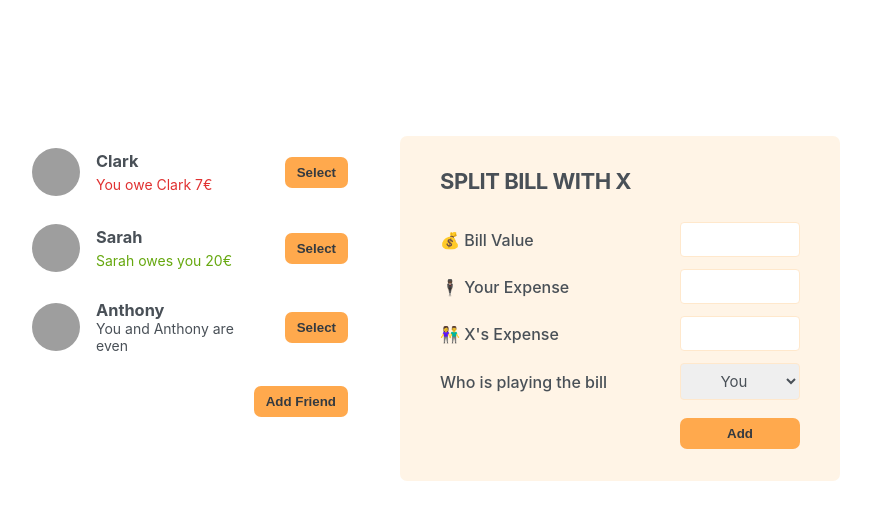
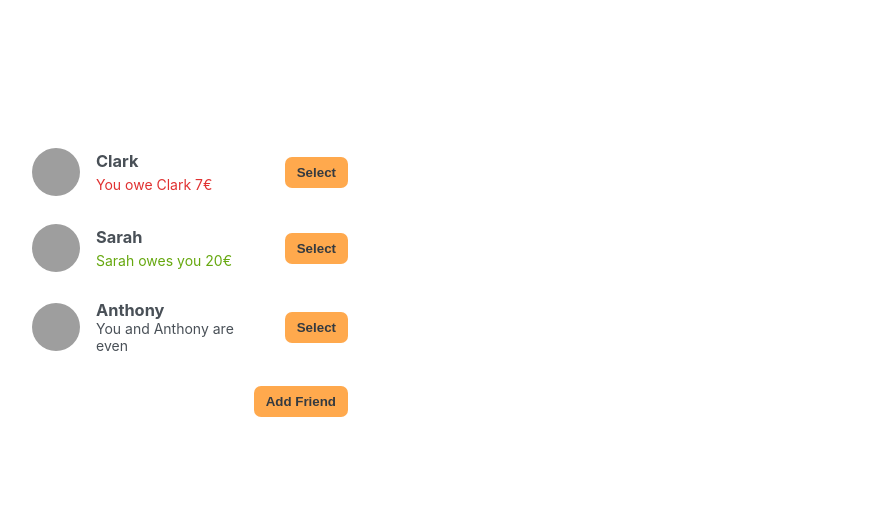
Before and after one commit to Hallowdread/bill-splitter, a React (Vite) app: page / in a window 1280 px wide. Shown: the top 520 px of the page, without its empty margins (210-1081 px from the left). Built offline with nearby package versions, Linux system fonts and the light colour scheme; grey boxes are pictures that could not be loaded.

Commit message:
more functionality to the FormSplitBill component

```diff
--- a/src/App.jsx
+++ b/src/App.jsx
@@ -35,6 +35,7 @@ export const Button = ({ children, onClick }) => {
 export default function App() {
   const [friends, setFriends] = useState(initialFriends);
   const [showAddFriend, setShowAddFriend] = useState(false);
+  const [selectedFriend, setSelectedFriend] = useState(null);
   //
   function handleShowAddFriend() {
     setShowAddFriend((show) => !show);
@@ -45,10 +46,20 @@ export default function App() {
     setShowAddFriend(false);
   }
   //
+  function handleSelectedFriend(friend) {
+    // setSelectedFriend(friend);
+    setSelectedFriend((current) =>
+      current && current.id === friend.id ? null : friend
+    );
+  }
   return (
     <div className="app">
       <div className="sidebar">
-        <FriendList friends={friends} />
+        <FriendList
+          friends={friends}
+          selectedFriend={selectedFriend}
+          onSelectedFriend={handleSelectedFriend}
+        />
 
         {showAddFriend && <FormAddFriend onAddNewFriend={handleAddNewFriend} />}
 
@@ -56,7 +67,7 @@ export default function App() {
           {showAddFriend ? "Close" : "Add Friend"}
         </Button>
       </div>
-      <FormSplitBill />
+      {selectedFriend && <FormSplitBill selectedFriend={selectedFriend} />}
     </div>
   );
 }
--- a/src/components/FormSplitBill.jsx
+++ b/src/components/FormSplitBill.jsx
@@ -1,9 +1,9 @@
 import { Button } from "../App";
 
-export const FormSplitBill = () => {
+export const FormSplitBill = ({ selectedFriend }) => {
   return (
     <form className="form-split-bill">
-      <h2>Split Bill With X</h2>
+      <h2>Split Bill With {selectedFriend.name}</h2>
 
       <label htmlFor="billValue">💰 Bill Value</label>
       <input type="number" />
@@ -11,13 +11,13 @@ export const FormSplitBill = () => {
       <label htmlFor="userExpense">🕴🏾 Your Expense</label>
       <input type="number" />
 
-      <label htmlFor="friendExpense">👫 X's Expense</label>
+      <label htmlFor="friendExpense">👫 {selectedFriend.name}'s Expense</label>
       <input type="number" />
 
       <label>Who is playing the bill</label>
       <select>
-        <option value="">You</option>
-        <option value="">X</option>
+        <option value="user">You</option>
+        <option value="friend">{selectedFriend.name}</option>
       </select>
 
       <Button>Add</Button>
--- a/src/components/FriendList.jsx
+++ b/src/components/FriendList.jsx
@@ -1,17 +1,23 @@
 import { Button } from "../App";
 
-export const FriendList = ({ friends }) => {
+export const FriendList = ({ friends, selectedFriend, onSelectedFriend }) => {
   return (
     <ul>
       {friends.map((friend) => (
-        <Friend friend={friend} key={friend.id} />
+        <Friend
+          friend={friend}
+          key={friend.id}
+          selectedFriend={selectedFriend}
+          onSelectedFriend={onSelectedFriend}
+        />
       ))}
     </ul>
   );
 };
-const Friend = ({ friend }) => {
+const Friend = ({ friend, selectedFriend, onSelectedFriend }) => {
+  const isSelected = selectedFriend && selectedFriend.id === friend.id;
   return (
-    <li>
+    <li className={isSelected ? "selected" : ""}>
       <img src={friend.image} alt={friend.name} />
       <h3>{friend.name}</h3>
       {friend.balance < 0 && (
@@ -26,7 +32,9 @@ const Friend = ({ friend }) => {
       )}
       {friend.balance === 0 && <p>You and {friend.name} are even</p>}
 
-      <Button>Select</Button>
+      <Button onClick={() => onSelectedFriend(friend)}>
+        {isSelected ? "Close" : "Select"}
+      </Button>
     </li>
   );
 };
```
